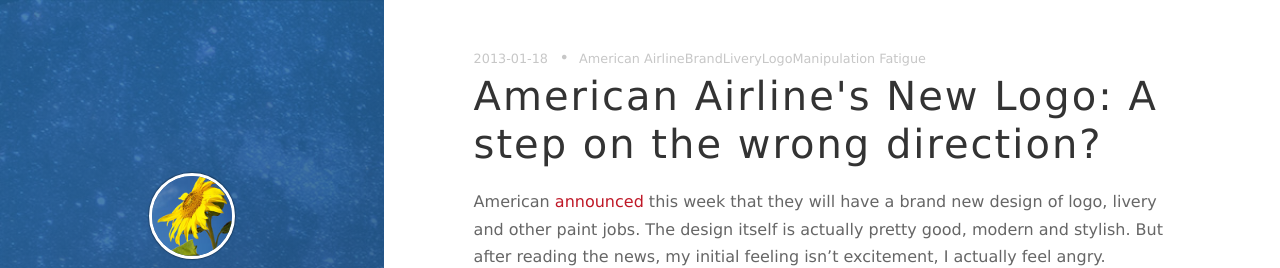
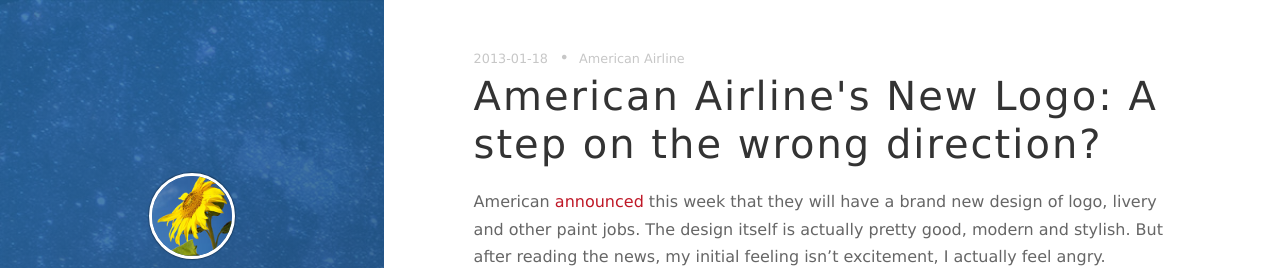
Before and after one commit to lymenlee/mucraft, a Jekyll site: the page built from _posts/2013-01-18-american-airlines-new-logo-a-whitewash-or-a-necessary-first-step.markdown, in a window 1280 px wide and 900 px high, cut to the strip 0-268 px from the top of the window. Built offline with Jekyll 4.4.1, drawn with Linux system fonts in a browser that asks for light colours; nearby versions of some CDN libraries; comment, search, counter and statistics services are not loaded; part of the change alters nothing that is shown.

Commit message:
Update 2013-01-18-american-airlines-new-logo-a-whitewash-or-a-necessary-first-step.markdown

```diff
--- a/_posts/2013-01-18-american-airlines-new-logo-a-whitewash-or-a-necessary-first-step.markdown
+++ b/_posts/2013-01-18-american-airlines-new-logo-a-whitewash-or-a-necessary-first-step.markdown
@@ -1,20 +1,18 @@
 ---
 author: mountainwalker
 comments: true
-date: 2013-01-18 19:53:40+00:00
+date: 2013-01-18T19:53:40.000Z
 layout: post
-link: https://linwangge.wordpress.com/2013/01/18/american-airlines-new-logo-a-whitewash-or-a-necessary-first-step/
+link: >-
+  https://linwangge.wordpress.com/2013/01/18/american-airlines-new-logo-a-whitewash-or-a-necessary-first-step/
 slug: american-airlines-new-logo-a-whitewash-or-a-necessary-first-step
 title: 'American Airline''s New Logo: A step on the wrong direction?'
 wordpress_id: 535
 categories:
-- Customer Experience
+  - Customer Experience
 tags:
-- American Airline
-- Brand
-- Livery
-- Logo
-- Manipulation Fatigue
+  - American Airline
+published: true
 ---
 
 American [announced](http://www.cbsnews.com/8301-505123_162-57564520/american-airlines-introduces-new-logo/) this week that they will have a brand new design of logo, livery and other paint jobs. The design itself is actually pretty good, modern and stylish. But after reading the news, my initial feeling isn't excitement, I actually feel angry.
```
